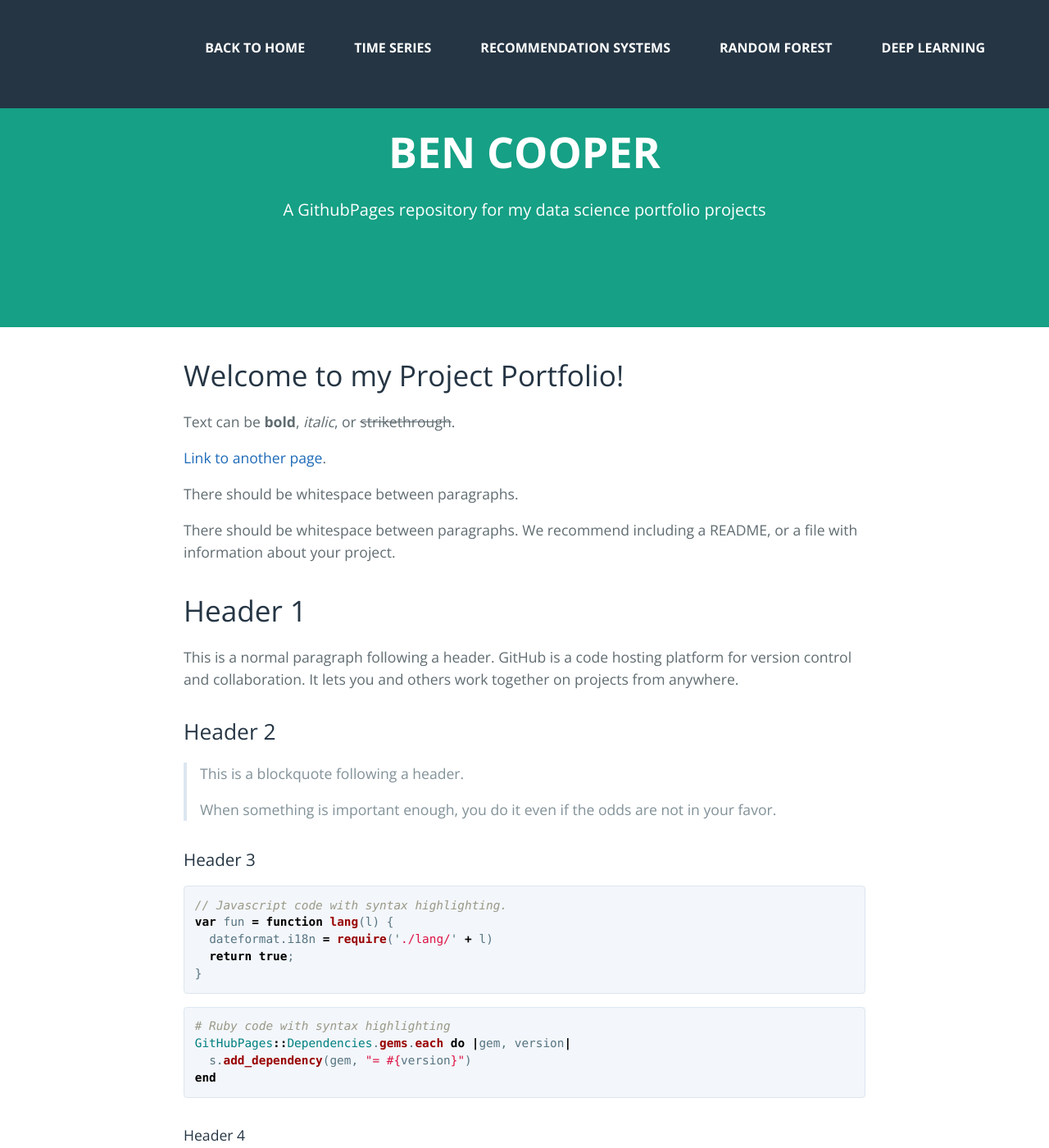
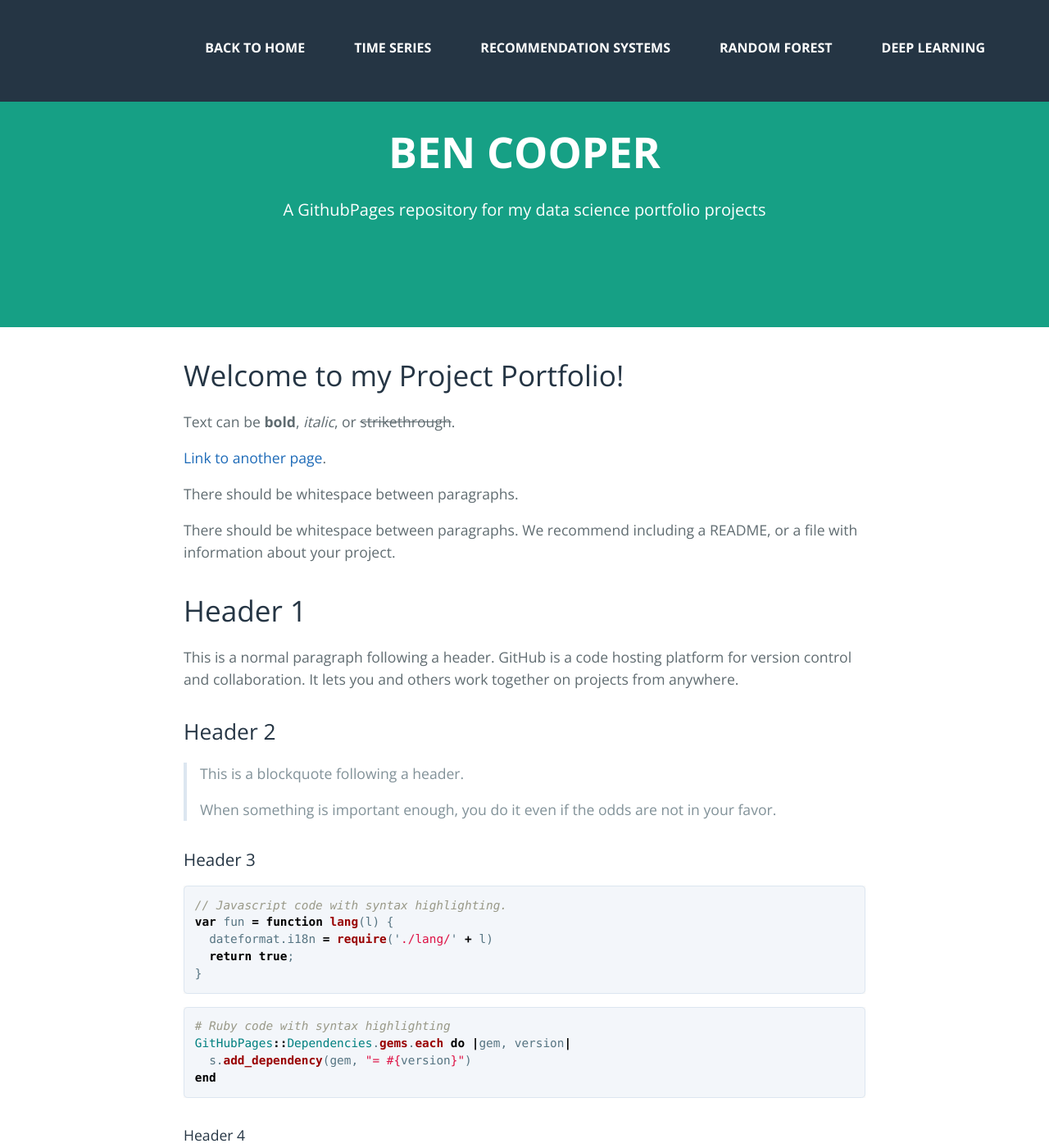
Before and after one commit to benjamin-j-cooper/benjamin-j-cooper.github.io, a Jekyll site: the page built from docs/index.md, in a window 1280 px wide and 1400 px high. Shown: the whole window at 82% size. Built offline with Jekyll 4.4.1, drawn with Linux system fonts in a browser that asks for light colours; nearby versions of some CDN libraries.

Commit message:
troubleshooting header

```diff
--- a/docs/_sass/jekyll-theme-cayman.scss
+++ b/docs/_sass/jekyll-theme-cayman.scss
@@ -562,7 +562,8 @@ a {
     position: fixed;
     flex-wrap: wrap;
     top: 0;
-    padding-bottom: 1rem;
+    padding-bottom: .5rem;
+    padding-bottom: .5rem;
     background-color: #253544;
 
      /*!
```
